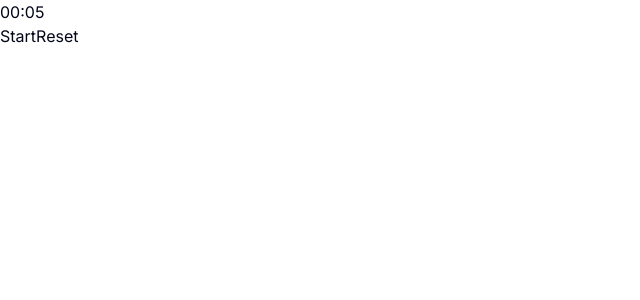
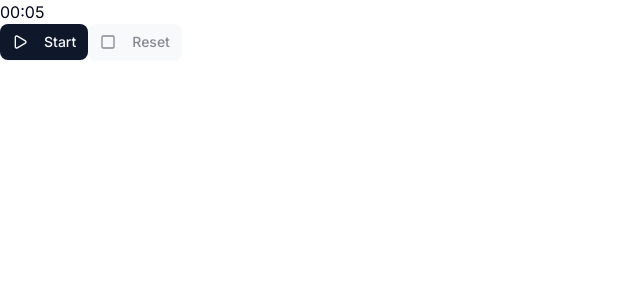
Before and after one commit to shravzzv/pomora, a Next.js app: page / in a window 1280 px wide. Shown: the top 300 px of the page, without its empty margins (0-640 px from the left). Built offline with nearby package versions, Linux system fonts and the light colour scheme.

Commit message:
feat(timer): integrate Button component and update timer controls with icons

```diff
--- a/components/timer.tsx
+++ b/components/timer.tsx
@@ -1,6 +1,8 @@
 'use client'
 
 import { useEffect, useState } from 'react'
+import { Button } from '@/components/ui/button'
+import { Play, Pause, PlayCircle, RotateCcw, Square } from 'lucide-react'
 
 interface TimerProps {
   time: number // in seconds
@@ -51,6 +53,13 @@ export default function Timer({ time }: TimerProps) {
     return 'Resume'
   })()
 
+  const startButtonIcon = (() => {
+    if (isRunning) return <Pause className='mr-2 h-4 w-4' />
+    if (timeRemaining === 0) return <RotateCcw className='mr-2 h-4 w-4' />
+    if (timeRemaining === time) return <Play className='mr-2 h-4 w-4' />
+    return <PlayCircle className='mr-2 h-4 w-4' />
+  })()
+
   const handleStartClick = () => {
     if (timeRemaining === 0) {
       setTimeRemaining(time)
@@ -70,10 +79,19 @@ export default function Timer({ time }: TimerProps) {
       <h1>{formattedTime}</h1>
 
       <section>
-        <button onClick={handleStartClick}>{startButtonLabel}</button>
-        <button onClick={handleReset} disabled={timeRemaining === time}>
+        <Button onClick={handleStartClick}>
+          {startButtonIcon}
+          {startButtonLabel}
+        </Button>
+
+        <Button
+          onClick={handleReset}
+          disabled={timeRemaining === time}
+          variant='secondary'
+        >
+          <Square className='mr-2 h-4 w-4' />
           Reset
-        </button>
+        </Button>
       </section>
     </div>
   )
--- /dev/null
+++ b/components/ui/button.tsx
@@ -0,0 +1,59 @@
+import * as React from "react"
+import { Slot } from "@radix-ui/react-slot"
+import { cva, type VariantProps } from "class-variance-authority"
+
+import { cn } from "@/lib/utils"
+
+const buttonVariants = cva(
+  "inline-flex items-center justify-center gap-2 whitespace-nowrap rounded-md text-sm font-medium transition-all disabled:pointer-events-none disabled:opacity-50 [&_svg]:pointer-events-none [&_svg:not([class*='size-'])]:size-4 shrink-0 [&_svg]:shrink-0 outline-none focus-visible:border-ring focus-visible:ring-ring/50 focus-visible:ring-[3px] aria-invalid:ring-destructive/20 dark:aria-invalid:ring-destructive/40 aria-invalid:border-destructive",
+  {
+    variants: {
+      variant: {
+        default:
+          "bg-primary text-primary-foreground shadow-xs hover:bg-primary/90",
+        destructive:
+          "bg-destructive text-white shadow-xs hover:bg-destructive/90 focus-visible:ring-destructive/20 dark:focus-visible:ring-destructive/40 dark:bg-destructive/60",
+        outline:
+          "border bg-background shadow-xs hover:bg-accent hover:text-accent-foreground dark:bg-input/30 dark:border-input dark:hover:bg-input/50",
+        secondary:
+          "bg-secondary text-secondary-foreground shadow-xs hover:bg-secondary/80",
+        ghost:
+          "hover:bg-accent hover:text-accent-foreground dark:hover:bg-accent/50",
+        link: "text-primary underline-offset-4 hover:underline",
+      },
+      size: {
+        default: "h-9 px-4 py-2 has-[>svg]:px-3",
+        sm: "h-8 rounded-md gap-1.5 px-3 has-[>svg]:px-2.5",
+        lg: "h-10 rounded-md px-6 has-[>svg]:px-4",
+        icon: "size-9",
+      },
+    },
+    defaultVariants: {
+      variant: "default",
+      size: "default",
+    },
+  }
+)
+
+function Button({
+  className,
+  variant,
+  size,
+  asChild = false,
+  ...props
+}: React.ComponentProps<"button"> &
+  VariantProps<typeof buttonVariants> & {
+    asChild?: boolean
+  }) {
+  const Comp = asChild ? Slot : "button"
+
+  return (
+    <Comp
+      data-slot="button"
+      className={cn(buttonVariants({ variant, size, className }))}
+      {...props}
+    />
+  )
+}
+
+export { Button, buttonVariants }
--- a/package.json
+++ b/package.json
@@ -9,6 +9,7 @@
     "lint": "next lint"
   },
   "dependencies": {
+    "@radix-ui/react-slot": "^1.2.3",
     "@vercel/analytics": "^1.5.0",
     "class-variance-authority": "^0.7.1",
     "clsx": "^2.1.1",
```
Also changed, not shown: 1 other file (tests, documents, lock files or other folders).
